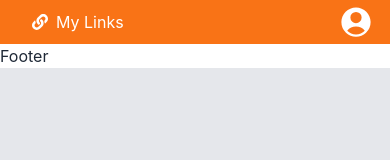
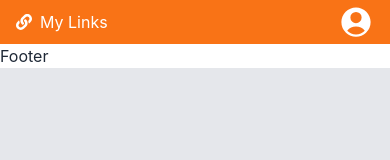
Before and after one commit to Kaiser-Tanveer/link-management-client, a React (Create React App) app: page / in a window 390 px wide. Shown: the top 160 px of the page. Built offline with nearby package versions, Linux system fonts and the light colour scheme.

Commit message:
retouch the alignment

```diff
--- a/src/Shared/Header.js
+++ b/src/Shared/Header.js
@@ -9,7 +9,7 @@ const Header = () => {
     return (
         <div className='bg-orange-500 py-1 text-white'>
             <div className='flex md:items-center justify-between md:justify-end'>
-                <Link className='flex items-center pl-8 md:hidden'>
+                <Link className='flex items-center pl-4 md:hidden'>
                     <FaLink className='mr-2 text-md'/>
                     <span>My Links</span>
                 </Link>
```
